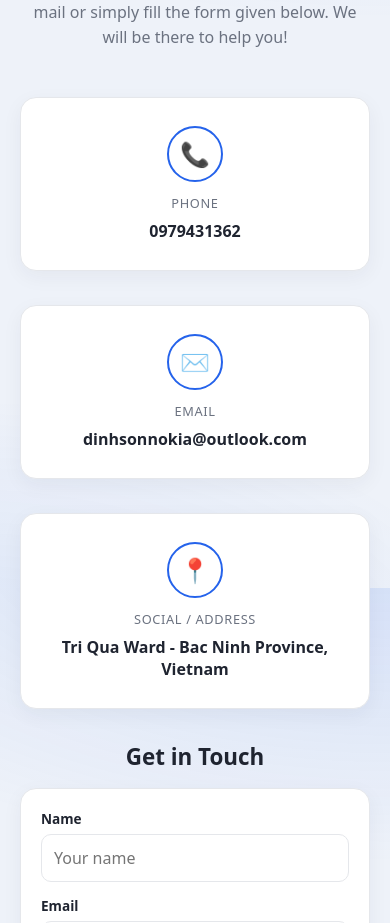
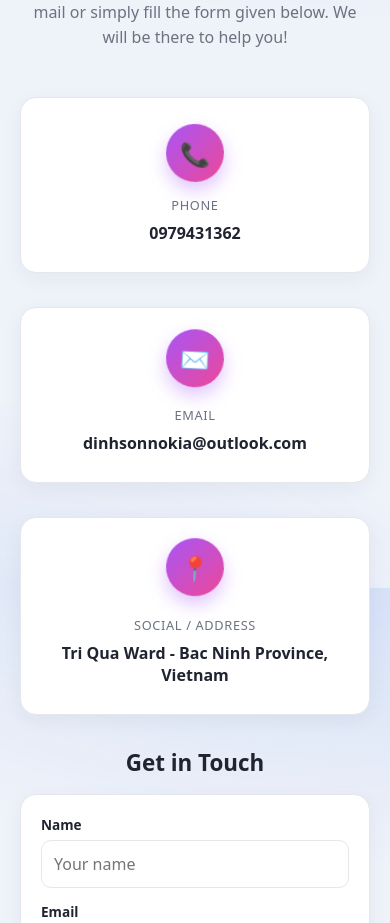
Before and after one commit to snguyend/Test2, a React (Vite) app in the folder Web/: page /about in a window 390 px wide. Shown: the part 1100-2023 px from the top of the page. Built offline with nearby package versions, Linux system fonts and the light colour scheme.

Commit message:
style(contact): animated gradient icons for phone/email/address cards

```diff
--- a/Web/src/index.css
+++ b/Web/src/index.css
@@ -1500,13 +1500,63 @@ body {
   display: inline-flex;
   align-items: center;
   justify-content: center;
-  width: 56px;
-  height: 56px;
+  width: 58px;
+  height: 58px;
   border-radius: 50%;
   font-size: 1.5rem;
-  border: 2px solid var(--primary);
-  color: var(--primary);
+  color: #fff;
   margin-bottom: 4px;
+  background: linear-gradient(135deg, #a855f7, #ec4899 55%, #f97316);
+  background-size: 180% 180%;
+  box-shadow: 0 8px 18px rgba(168, 85, 247, 0.35);
+  animation: contact-float 3.2s ease-in-out infinite, bg-flow 6s ease infinite;
+}
+
+/* Stagger each icon so they float out of sync */
+.contact-card:nth-child(2) .contact-icon {
+  animation-delay: 0.6s, 0s;
+}
+.contact-card:nth-child(3) .contact-icon {
+  animation-delay: 1.2s, 0s;
+}
+
+.contact-card:hover .contact-icon {
+  animation: contact-pop 0.6s ease, bg-flow 6s ease infinite;
+}
+
+@keyframes contact-float {
+  0%,
+  100% {
+    transform: translateY(0) rotate(-4deg);
+  }
+  50% {
+    transform: translateY(-8px) rotate(4deg);
+  }
+}
+
+@keyframes contact-pop {
+  0% {
+    transform: scale(1) rotate(0deg);
+  }
+  40% {
+    transform: scale(1.18) rotate(-10deg);
+  }
+  70% {
+    transform: scale(1.1) rotate(8deg);
+  }
+  100% {
+    transform: scale(1) rotate(0deg);
+  }
+}
+
+@media (prefers-reduced-motion: reduce) {
+  .contact-icon {
+    animation: none;
+  }
+  .contact-card:hover .contact-icon {
+    animation: none;
+    transform: scale(1.1);
+  }
 }
 
 .contact-label {
```
